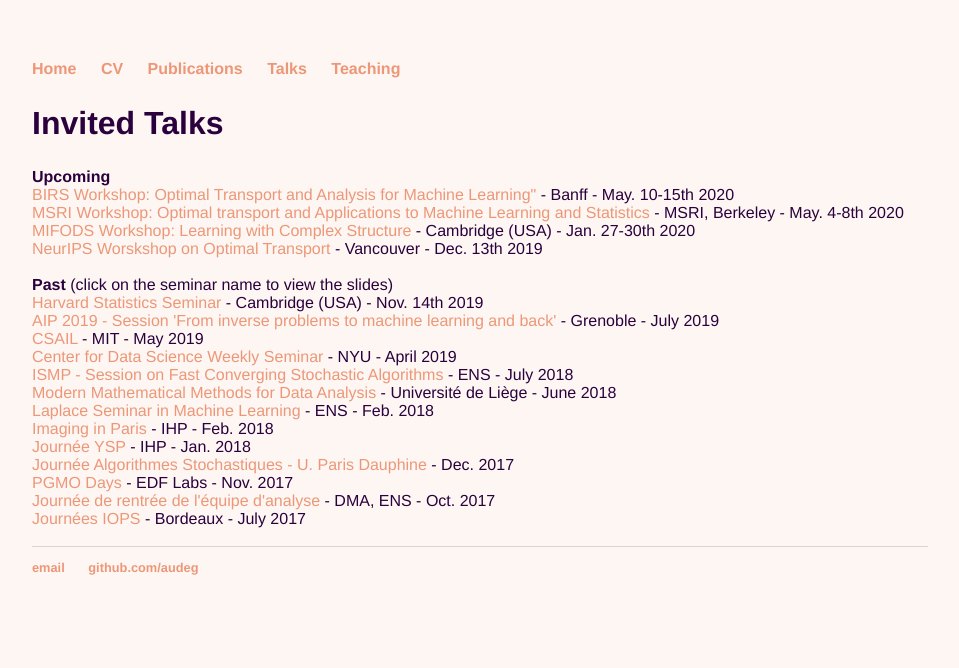
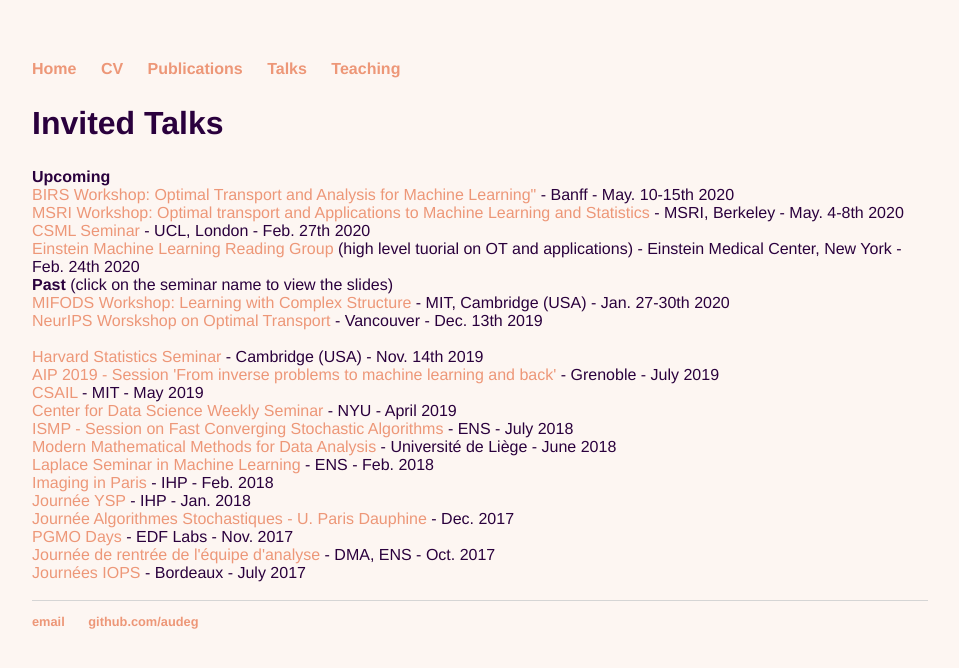
Before and after one commit to audeg/audeg.github.io, a Jekyll site: the page built from talks/index.html, in a window 1280 px wide. Shown: the top 668 px of the page, without its empty margins (160-1119 px from the left). Built offline with Jekyll 4.4.1, drawn with Linux system fonts in a browser that asks for light colours.

Commit message:
new dates

```diff
--- a/talks/index.html
+++ b/talks/index.html
@@ -7,11 +7,13 @@
 <b>Upcoming</b><br/>
 <a href=""> BIRS Workshop: Optimal Transport and Analysis for Machine Learning"</a> - Banff - May. 10-15th 2020 <br/>
 <a href=""> MSRI Workshop: Optimal transport and Applications to Machine Learning and Statistics </a> - MSRI, Berkeley - May. 4-8th 2020 <br/>
-<a href=""> MIFODS Workshop: Learning with Complex Structure </a> - Cambridge (USA) - Jan. 27-30th 2020 <br/>
-<a href=""> NeurIPS Worskshop on Optimal Transport </a> - Vancouver - Dec. 13th 2019 <br/> <br/>
+<a href=""> CSML Seminar </a> - UCL, London - Feb. 27th 2020 <br/>
+<a href=""> Einstein Machine Learning Reading Group</a> (high level tuorial on OT and applications) - Einstein Medical Center, New York - Feb. 24th 2020 <br/>
 
 <b>Past</b> (click on the seminar name to view the slides)<br/>
 
+<a href="MIFODS.pdf"> MIFODS Workshop: Learning with Complex Structure </a> - MIT, Cambridge (USA) - Jan. 27-30th 2020 <br/>
+<a href="OTML19.pdf"> NeurIPS Worskshop on Optimal Transport </a> - Vancouver - Dec. 13th 2019 <br/> <br/>
 <a href="talkHarvard.pdf"> Harvard Statistics Seminar </a> - Cambridge (USA) - Nov. 14th 2019 <br/>
 <a href="talkAIP.pdf"> AIP 2019 - Session 'From inverse problems to machine learning and back' </a> - Grenoble - July 2019 <br/>
 <a href="talkMIT.pdf"> CSAIL </a> - MIT - May 2019 <br/>
```
